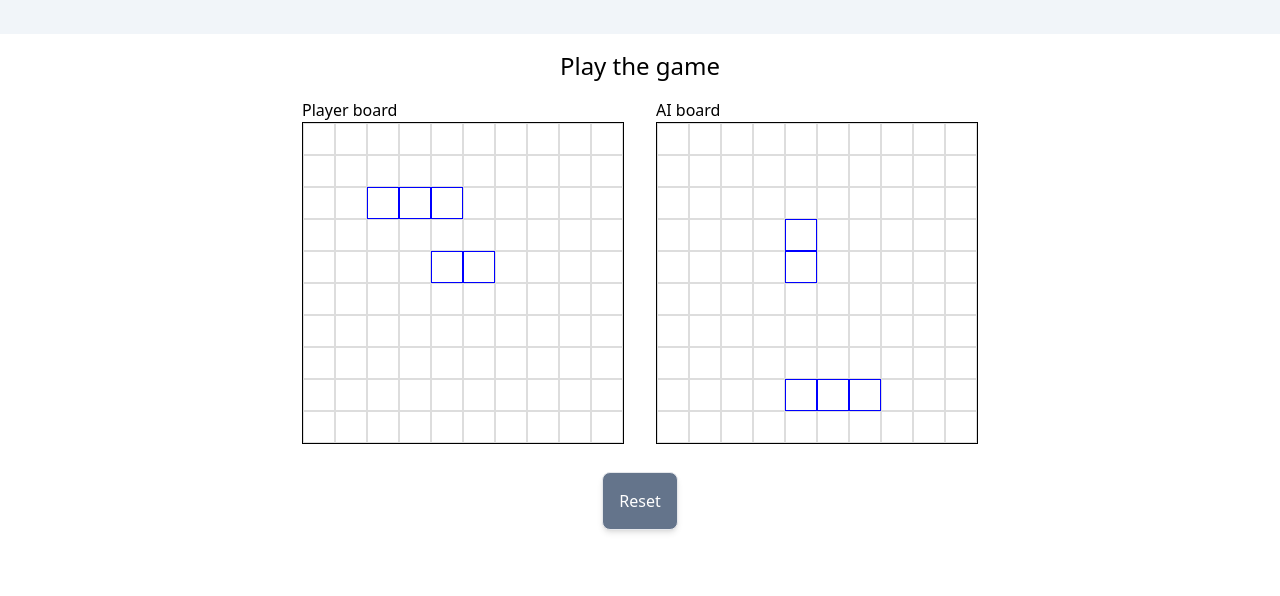
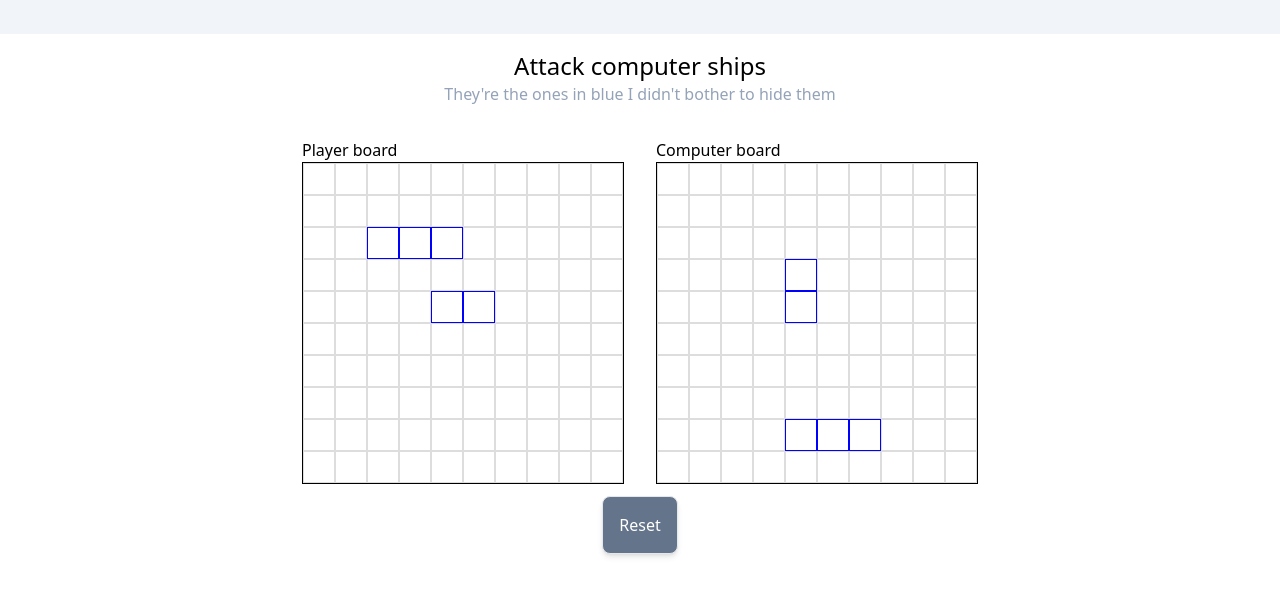
Before and after one commit to ozzestrophic/battleship, a website with bundled scripts: page index.html in a window 1280 px wide. Shown: the part 78-674 px from the top of the page. Built offline with nearby package versions, Linux system fonts and the light colour scheme.

Commit message:
fix: changes game labels and guides on the UI

```diff
--- a/index.html
+++ b/index.html
@@ -11,8 +11,11 @@
       <h1 class="text-3xl">BattleShip</h1>
     </header>
     <main class="flex flex-col items-center">
-      <h1 class="pt-4 text-2xl">Play the game</h1>
-      <div class="flex gap-8 items-center justify-center p-4">
+      <h1 class="pt-4 text-2xl">Attack computer ships</h1>
+      <h4 class="text-slate-400">
+        They're the ones in blue I didn't bother to hide them
+      </h4>
+      <div class="flex gap-8 items-center justify-center pt-8">
         <div class="flex flex-col">
           <h3>Player board</h3>
           <div
@@ -21,7 +24,7 @@
           ></div>
         </div>
         <div class="flex flex-col">
-          <h3>AI board</h3>
+          <h3>Computer board</h3>
           <div
             id="aiboard-container"
             class="w-80 h-80 border border-black box-content flex flex-wrap"
--- a/src/js/gameboardSquare.js
+++ b/src/js/gameboardSquare.js
@@ -18,6 +18,10 @@ template.innerHTML = `
     .shot {
         background-color: red;
     }
+
+    .shot.ship {
+        background-color: blue;
+    }
 </style>
 
 <div class ="square">
```
Also changed, not shown: src/output.css.
